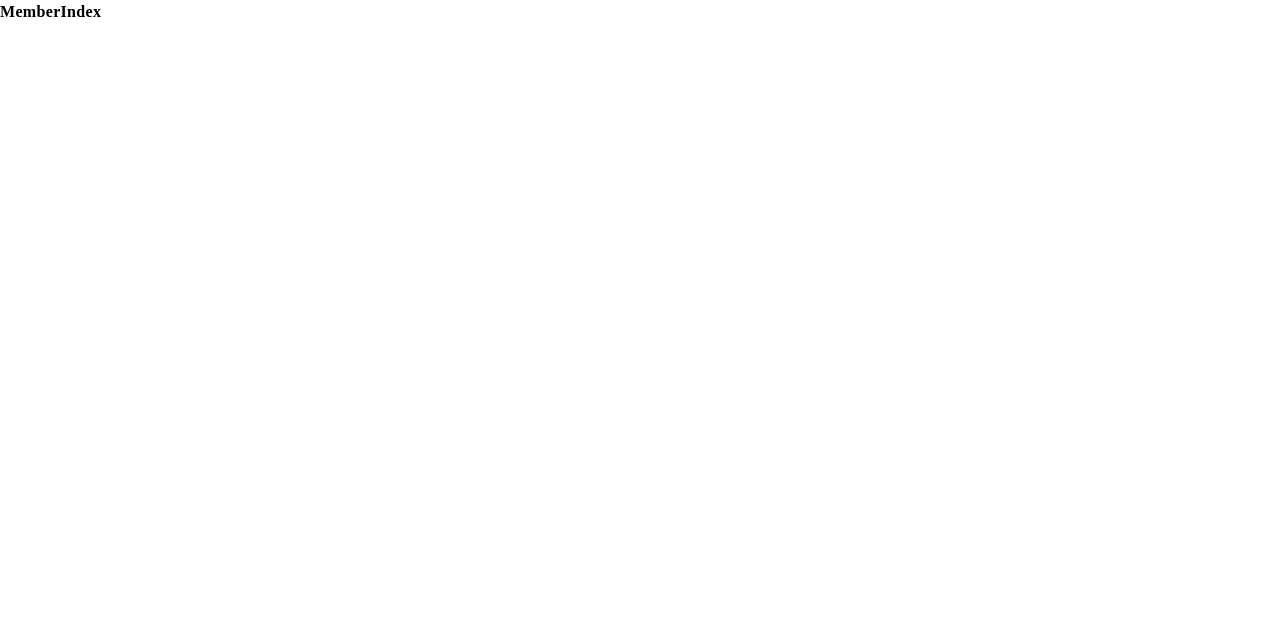
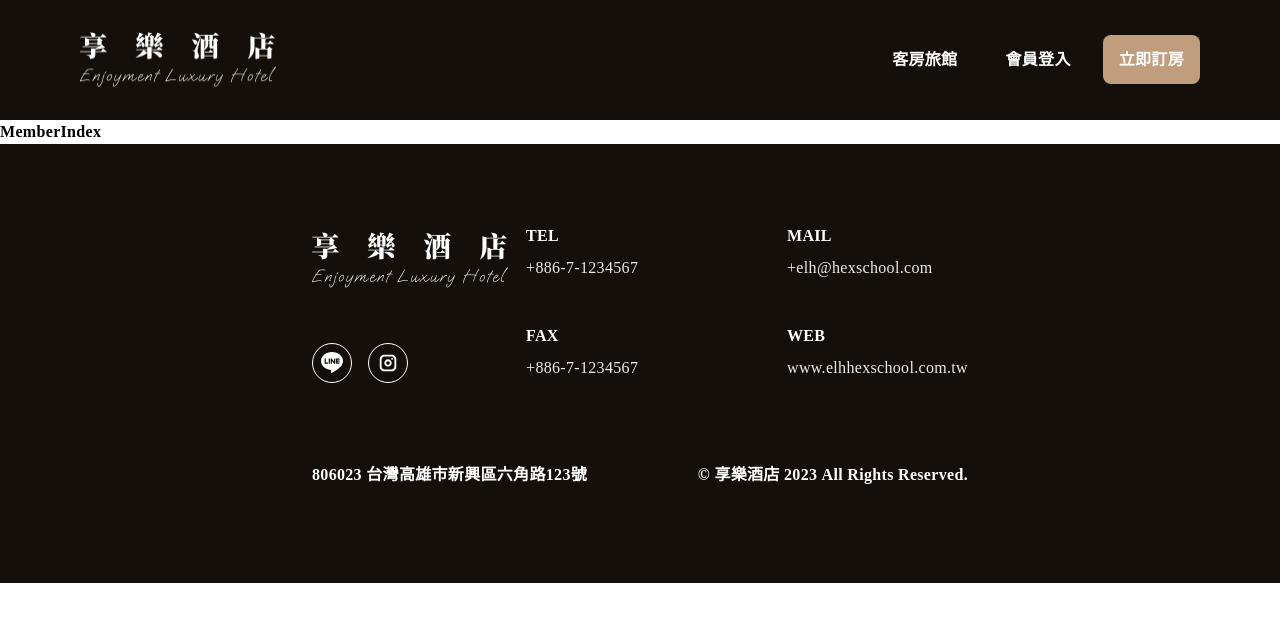
Before and after one commit to diddy032/hoteal-website, a Next.js app: page /member in a window 1280 px wide. Shown: the top 622 px of the page. Built offline with nearby package versions, Linux system fonts and the light colour scheme.

Commit message:
member:會員頁面的layout

```diff
--- a/pages/member/index.tsx
+++ b/pages/member/index.tsx
@@ -1,5 +1,13 @@
 import React from "react";
+import Header from "@/component/layout/header";
+import Footer from "@/component/layout/footer";
 
 export default function MemberIndex() {
-  return <div>MemberIndex</div>;
+  return (
+    <>
+      <Header />
+      MemberIndex
+      <Footer />
+    </>
+  );
 }
```
